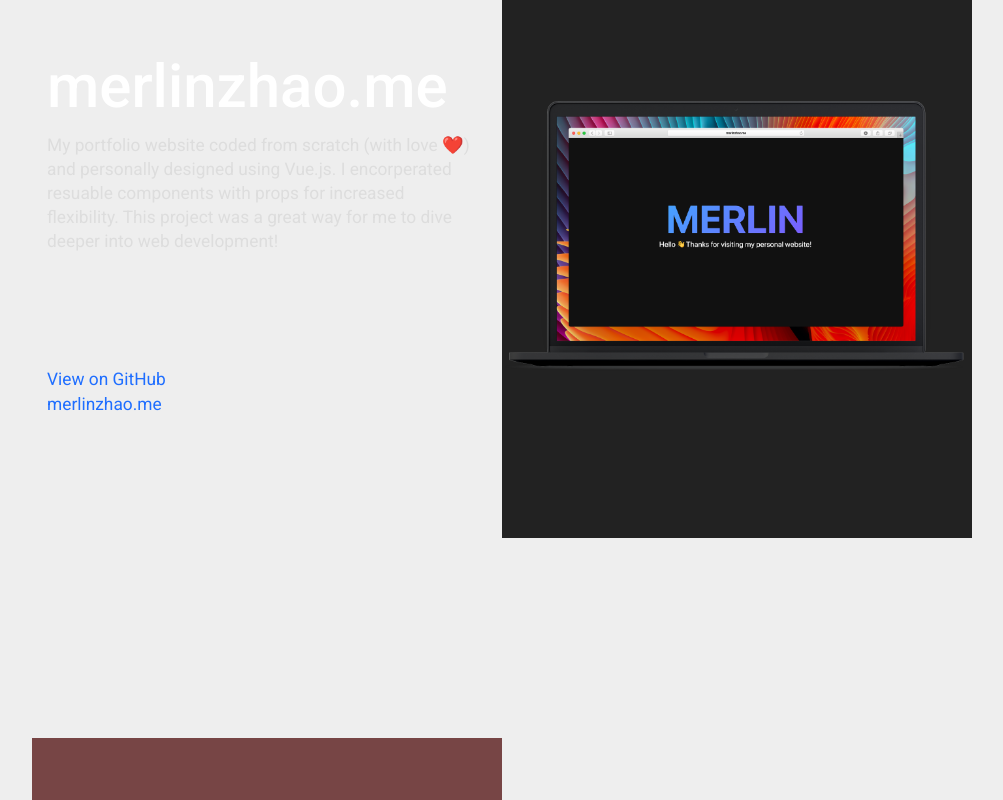
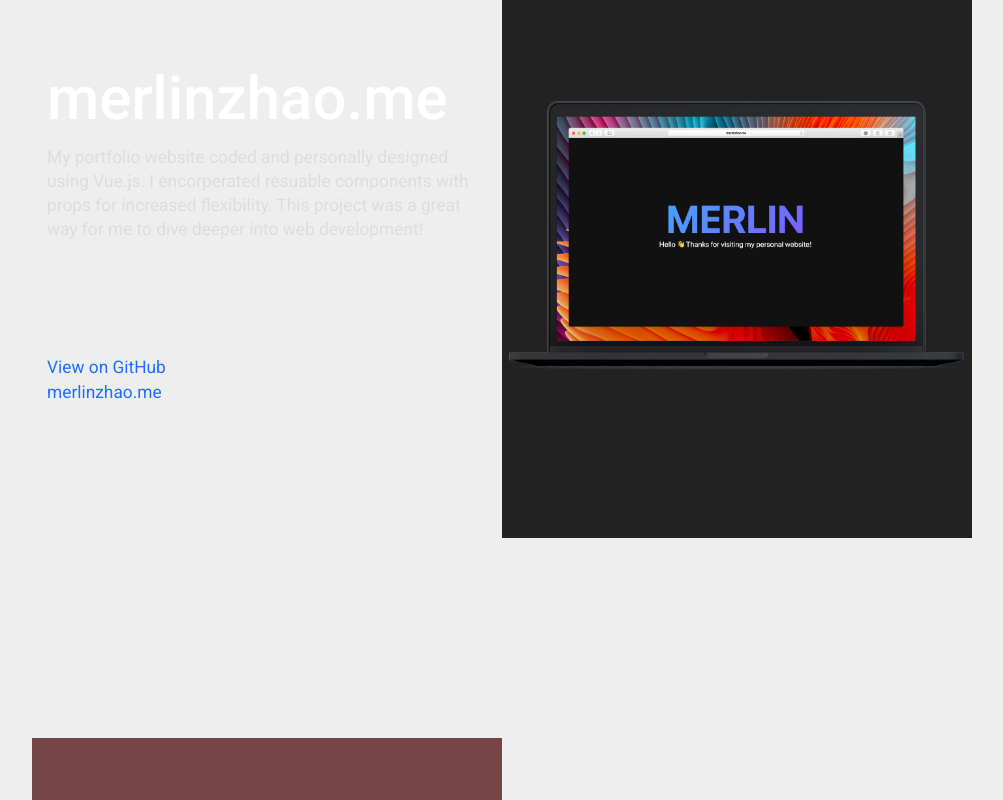
Before and after one commit to merlinzhao/merlinzhao_web, a Vue app: page / in a window 1280 px wide. Shown: the part 7340-8140 px from the top of the page, without its empty margins (138-1141 px from the left). Built offline with nearby package versions, Linux system fonts and the light colour scheme; some icons are missing.

Commit message:
text fixes

```diff
--- a/src/components/about-me.vue
+++ b/src/components/about-me.vue
@@ -64,7 +64,6 @@
         user. As a programmer, I enjoy application design, software development,
         and optimizing code wherever I can. I am currently an intern at AMD, a
         leading semiconductor company.<br /><br />I hope you enjoy my website!
-        Did I mention its coded from scratch? 😊
       </p>
       <div class="row summaryRow">
         <p
--- a/src/components/experience.vue
+++ b/src/components/experience.vue
@@ -63,7 +63,7 @@
       <expCard
         :imgURL="'MerlinWebPic.png'"
         :projectTitle="'merlinzhao.me'"
-        :bodyText="'My portfolio website coded from scratch (with love ❤️) and personally designed using Vue.js. I encorperated resuable components with props for increased flexibility. This project was a great way for me to dive deeper into web development!'"
+        :bodyText="'My portfolio website coded and personally designed using Vue.js. I encorperated resuable components with props for increased flexibility. This project was a great way for me to dive deeper into web development!'"
         :icons="['F', 'A', 'D', 'H', 'G']"
         :gitLink="'https://github.com/merlinzhao/merlinzhao_web'"
         :externalLink="['http://www.merlinzhao.me', 'View on web']"
--- a/src/components/footer.vue
+++ b/src/components/footer.vue
@@ -45,7 +45,7 @@
       </button>
     </div>
     <p class="footerText">
-      Made from scratch with ❤️ and a lot Googling
+      Made from scratch with ❤️ and a lot of Googling
       <br />Special thanks: <br />My MacBook
       <br />stackoverflow.com<br />Starbucks<br /><br />merlinzhao.me V2.0<br />©
       2020 merlin zhao
```
